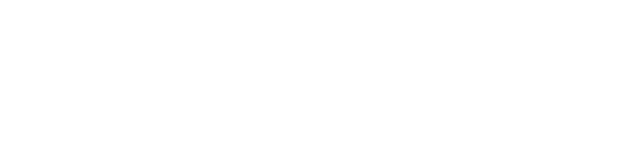
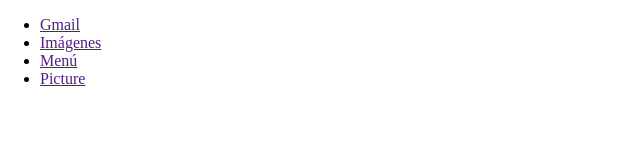
Before and after one commit to vasquez-cma/clon-de-google, a plain HTML site: page index.html in a window 1280 px wide. Shown: the whole page, without its empty margins (0-640 px from the left). Drawn offline with Linux system fonts and the light colour scheme.

Commit message:
Maquetando header

```diff
--- a/CSS/estilos.css
+++ b/CSS/estilos.css
@@ -0,0 +1,5 @@
+body{
+    margin: 0;
+    padding: 0;
+    box-sizing: border-box;
+}
--- a/index.html
+++ b/index.html
@@ -3,5 +3,16 @@
     <head>
         <meta charset="UTF-8">
         <title>Google</title>
+        <link rel="stylesheet" href="CSS/estilos.css">
     </head>
+    <body>
+        <header>
+            <ul>
+                <li> <a href="">Gmail</a></li>
+                <li> <a href="">Imágenes</a></li>
+                <li> <a href="">Menú</a></li>
+                <li> <a href="">Picture</a></li>
+            </ul>
+        </header>
+    </body>
 </html>
```
